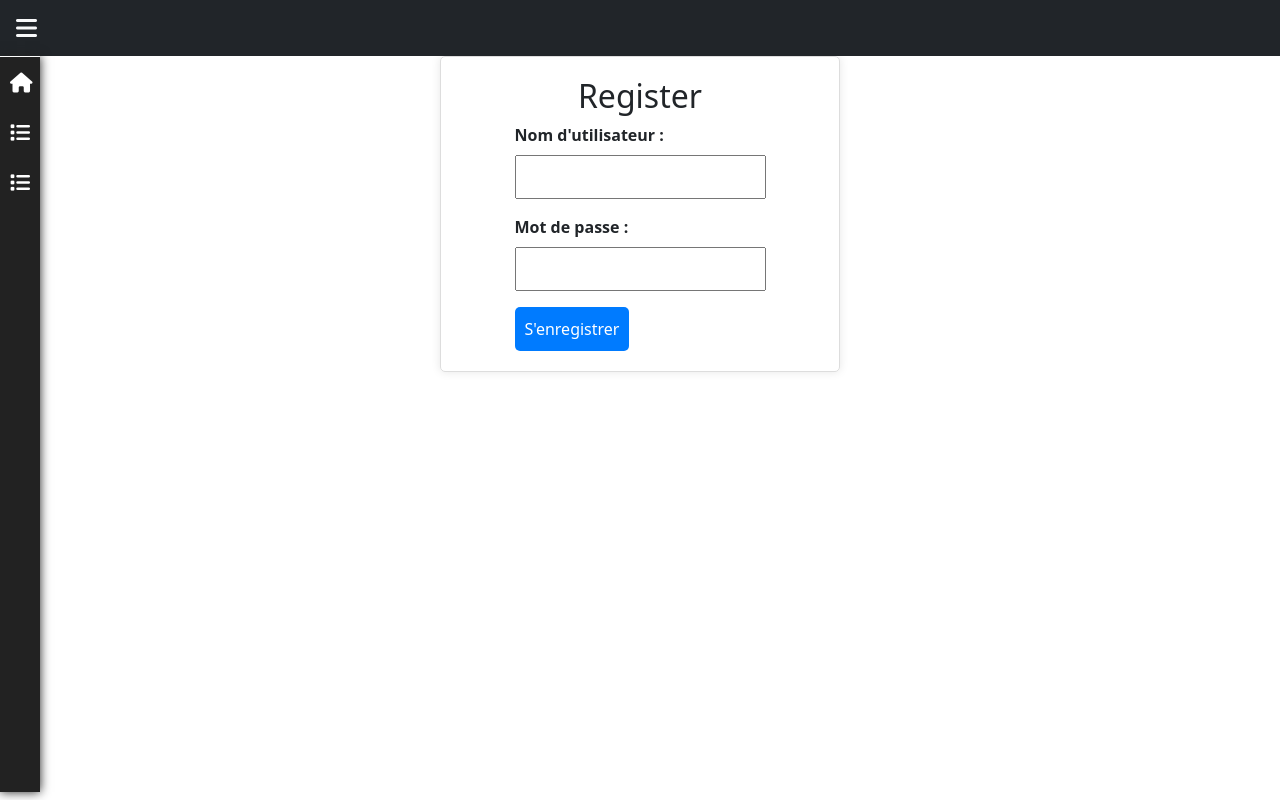
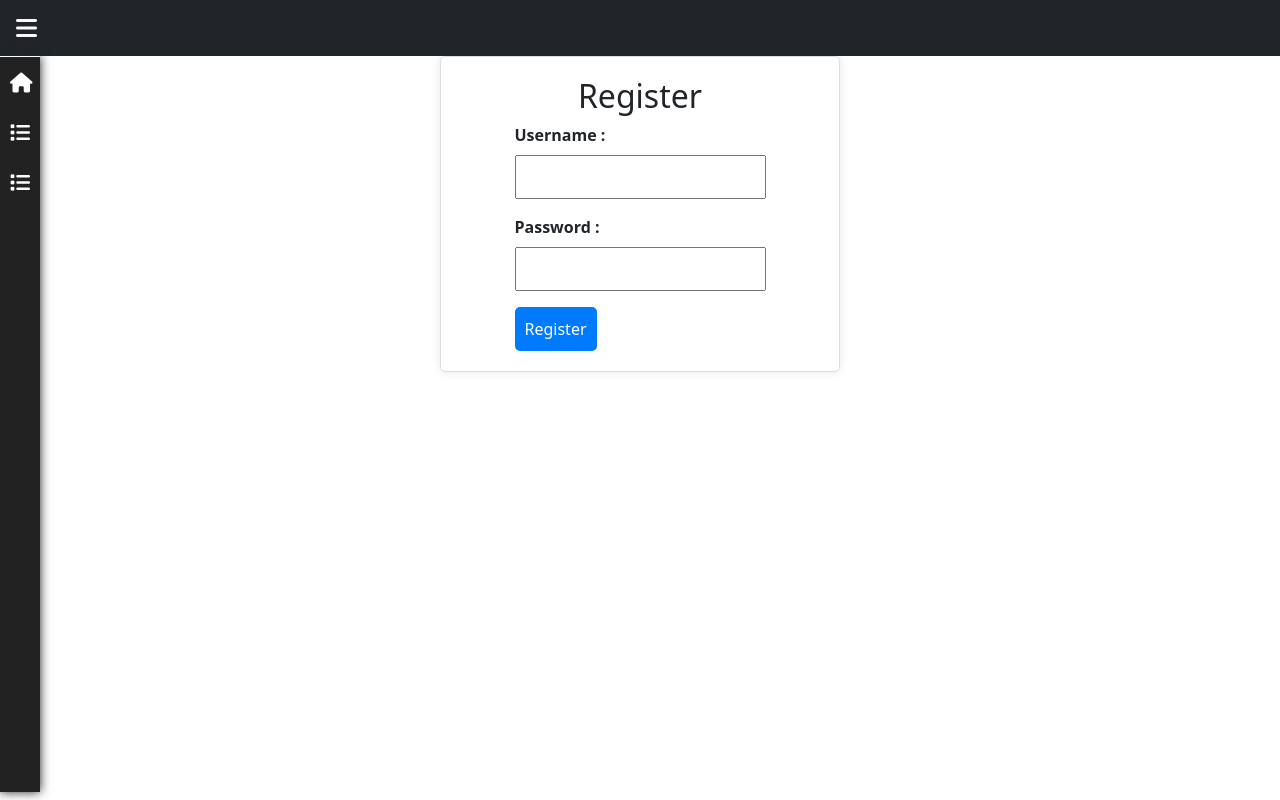
Before and after one commit to kubraArs/projetWeb3, an Angular app: page /register in a window 1280 px wide. Built offline with nearby package versions, Linux system fonts and the light colour scheme.

Commit message:
change in english

```diff
--- a/src/app/Login/login.component.html
+++ b/src/app/Login/login.component.html
@@ -9,7 +9,7 @@
       <input type="password" id="password" name="password" ngModel required>
 
       <button type="submit">Login</button>
-      <p> Pas encore de compte ? <a routerLink="/register">Enregistrez-vous</a></p>
+      <p> no account yet ? <a routerLink="/register">Register here </a></p>
 
       <div *ngIf="errorMessage" class="error-message" >
         {{ errorMessage }}
--- a/src/app/Register/register.component.html
+++ b/src/app/Register/register.component.html
@@ -3,13 +3,13 @@
     <h2>Register</h2>
     <form #registerForm="ngForm" (ngSubmit)="onSubmit(registerForm)">
       <div>
-        <label for="username">Nom d'utilisateur :</label>
+        <label for="username">Username  :</label>
         <input type="text" id="username" name="username" ngModel required>
       </div>
       <div>
-        <label for="password">Mot de passe :</label>
+        <label for="password">Password :</label>
         <input type="password" id="password" name="password" ngModel required>
       </div>
-      <button type="submit">S'enregistrer</button>
+      <button type="submit">Register</button>
     </form>
   </div>
--- a/src/app/app.component.html
+++ b/src/app/app.component.html
@@ -1,9 +1,5 @@
 <app-header (sideNavToggled)="sideNavStatus = $event;"></app-header>
-
-
 <main>
     <app-sidebar [ngClass]="{'app-side-nav-open': sideNavStatus}"></app-sidebar>
-
-
     <router-outlet></router-outlet>
 </main>
--- a/src/app/app.component.ts
+++ b/src/app/app.component.ts
@@ -1,6 +1,6 @@
 import { Component, OnInit } from '@angular/core';
 import { Router, NavigationEnd } from '@angular/router';
-import { SidebarService } from './sidebar-service/sidebar.service'; // Assure-toi de mettre le chemin correct
+import { SidebarService } from './sidebar-service/sidebar.service';
 
 @Component({
   selector: 'app-root',
```
